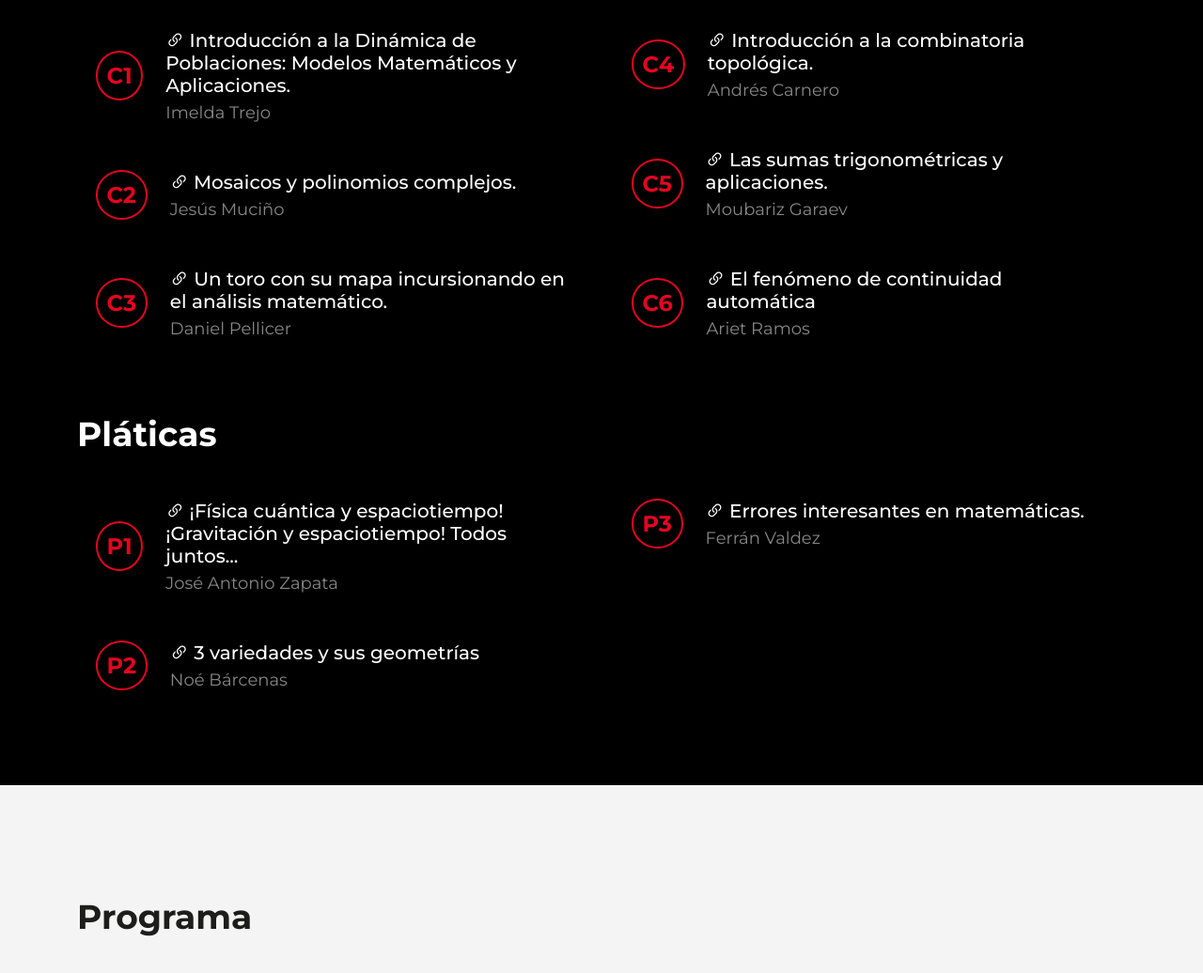
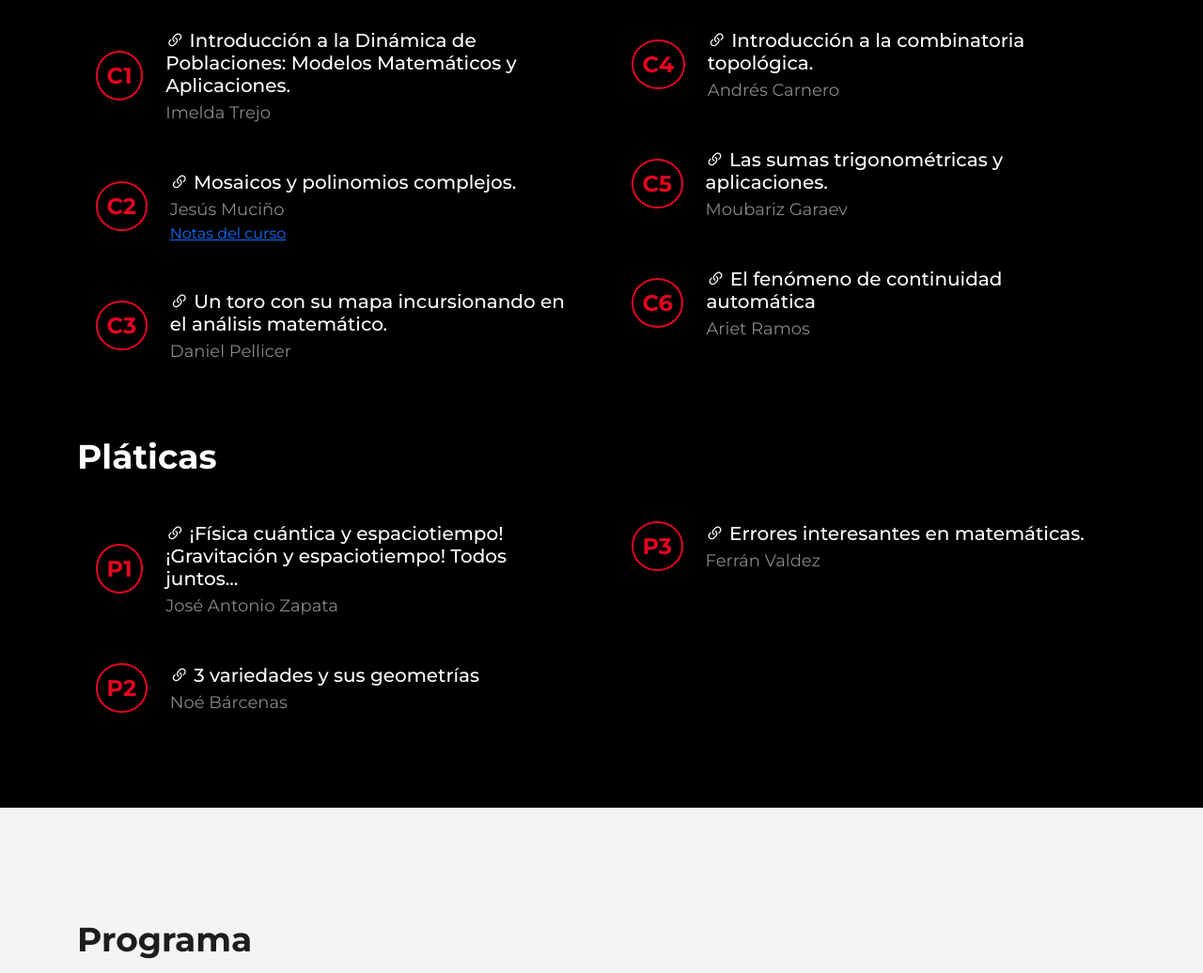
Before and after one commit to miguel-mx/esver25, a plain HTML site: page index.html in a window 1280 px wide. Shown: the part 2380-3416 px from the top of the page at 94% size. Drawn offline with nearby package versions, Linux system fonts and the light colour scheme.

Commit message:
Notas mucino

```diff
--- a/index.html
+++ b/index.html
@@ -168,6 +168,7 @@
                     <div class="talk">
                         <div class="title"><i class="bi bi-link-45deg"></i> Mosaicos y polinomios complejos.</div>
                         <div class="professor">Jesús Muciño</div>
+                        <a href="Escuela-de-Verano-julio-2025.pdf">Notas del curso</a>
                     </div>
                 </div>
                 <div class="d-flex align-items-center curso" data-bs-toggle="modal" data-bs-target="#pellicerModal">
```
Also changed, not shown: 1 other file.
